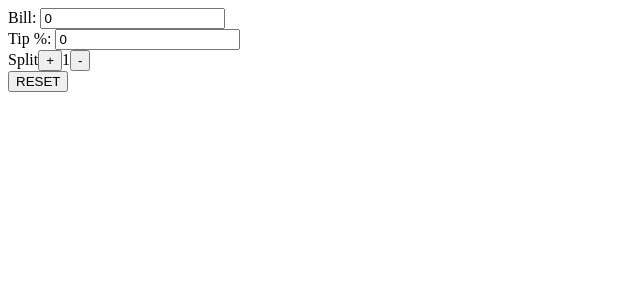
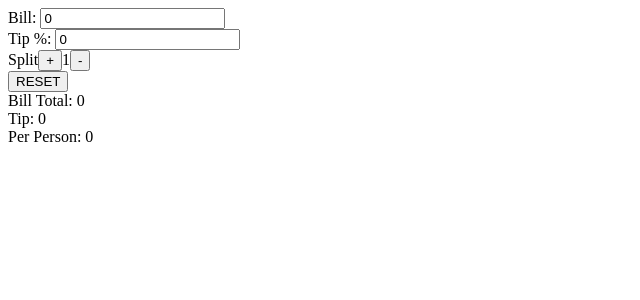
Before and after one commit to rongyadong/tip-calculator, a React (Create React App) app: page / in a window 1280 px wide. Shown: the top 300 px of the page, without its empty margins (0-640 px from the left). Built offline with nearby package versions, Linux system fonts and the light colour scheme.

Commit message:
extract the reuse function to selectors.ts

```diff
--- a/src/components/TipCalculator.tsx
+++ b/src/components/TipCalculator.tsx
@@ -1,12 +1,15 @@
 import * as React from 'react';
 import {useDispatch, useSelector} from "react-redux";
-import {StoreState} from '../store';
 import {ActionTypes} from "../store/actions";
+import {selectBill, selectPercentage, selectPerPerson, selectSplit, selectTip, selectTotal} from "../store/selectors";
 
 export const TipCalculator = () => {
-    const bill = useSelector((state: StoreState) => state.bill);
-    const percentage = useSelector((state: StoreState) => state.percentage);
-    const split = useSelector((state: StoreState) => state.split);
+    const bill = useSelector(selectBill);
+    const percentage = useSelector(selectPercentage);
+    const split = useSelector(selectSplit);
+    const total = useSelector(selectTotal);
+    const tip = useSelector(selectTip);
+    const perPerson = useSelector(selectPerPerson);
 
     const dispatch = useDispatch();
 
@@ -31,5 +34,9 @@ export const TipCalculator = () => {
         </div>
 
         <button onClick={() => dispatch({type: ActionTypes.Reset})}>RESET</button>
+
+        <div>Bill Total: {total}</div>
+        <div>Tip: {tip}</div>
+        <div>Per Person: {perPerson}</div>
     </>)
 }
--- /dev/null
+++ b/src/store/selectors.ts
@@ -0,0 +1,15 @@
+import {StoreState} from '.';
+
+export type StoreSelector<T> = (state: StoreState) => T;
+
+export const selectBill: StoreSelector<number> = state => state.bill;
+
+export const selectPercentage: StoreSelector<number> = state => state.percentage;
+
+export const selectSplit: StoreSelector<number> = state => state.split;
+
+export const selectTotal: StoreSelector<number> = state => state.bill + state.bill * (state.percentage / 100);
+
+export const selectTip: StoreSelector<number> = state => state.bill * (state.percentage / 100);
+
+export const selectPerPerson: StoreSelector<number> = state => (state.bill + state.bill * (state.percentage / 100)) / state.split;
```
